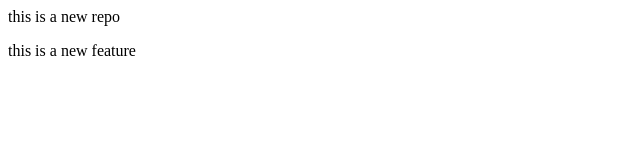
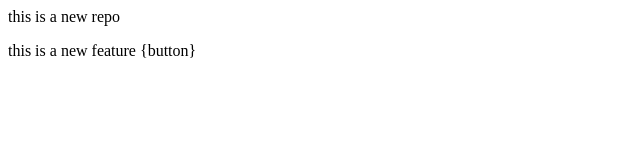
Before and after one commit to evilsaint000/localrepo, a plain HTML site: page index.htm in a window 1280 px wide. Shown: the full height of the page, 0-640 px from the left. Drawn offline with Linux system fonts and the light colour scheme.

Commit message:
add button

```diff
--- a/index.htm
+++ b/index.htm
@@ -1,3 +1,2 @@
 <p>this is a new repo</p>
-<p> this is a new feature
-</p>
+<p> this is a new feature {button} </p>
```
